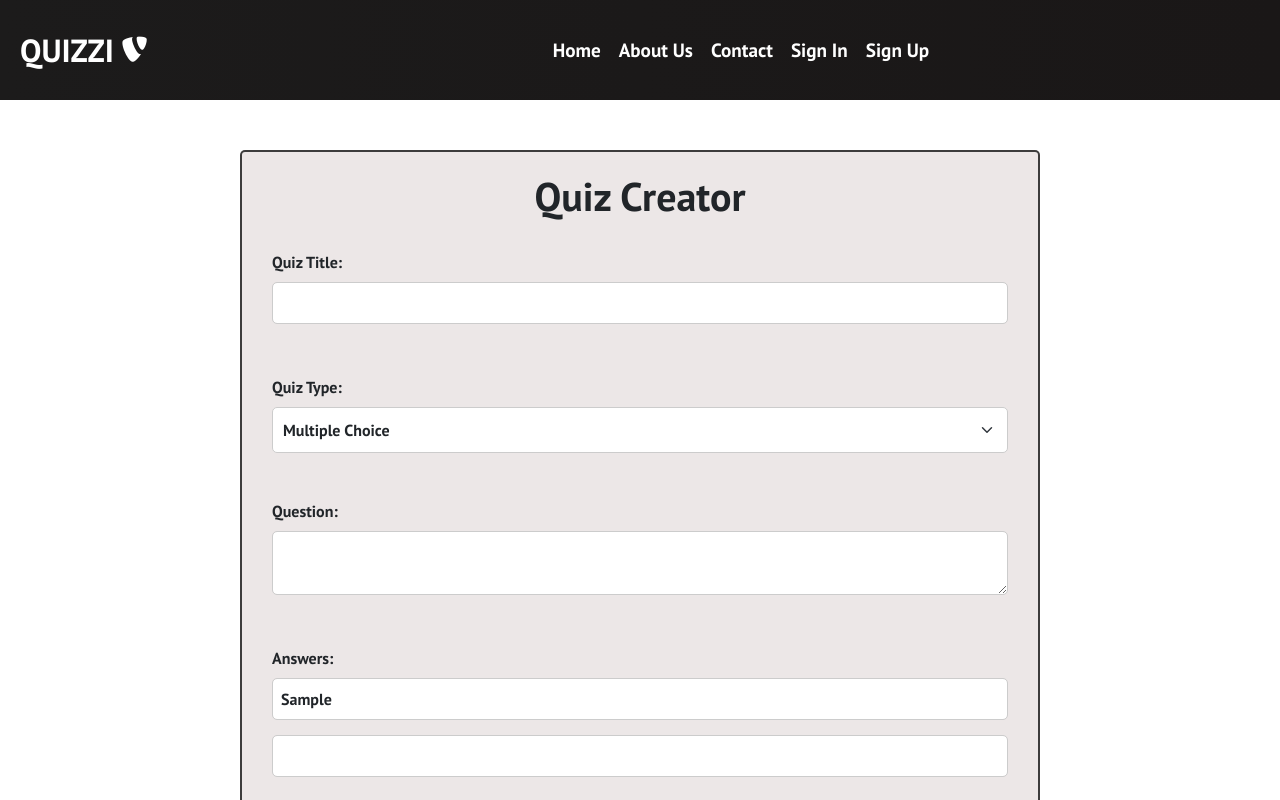
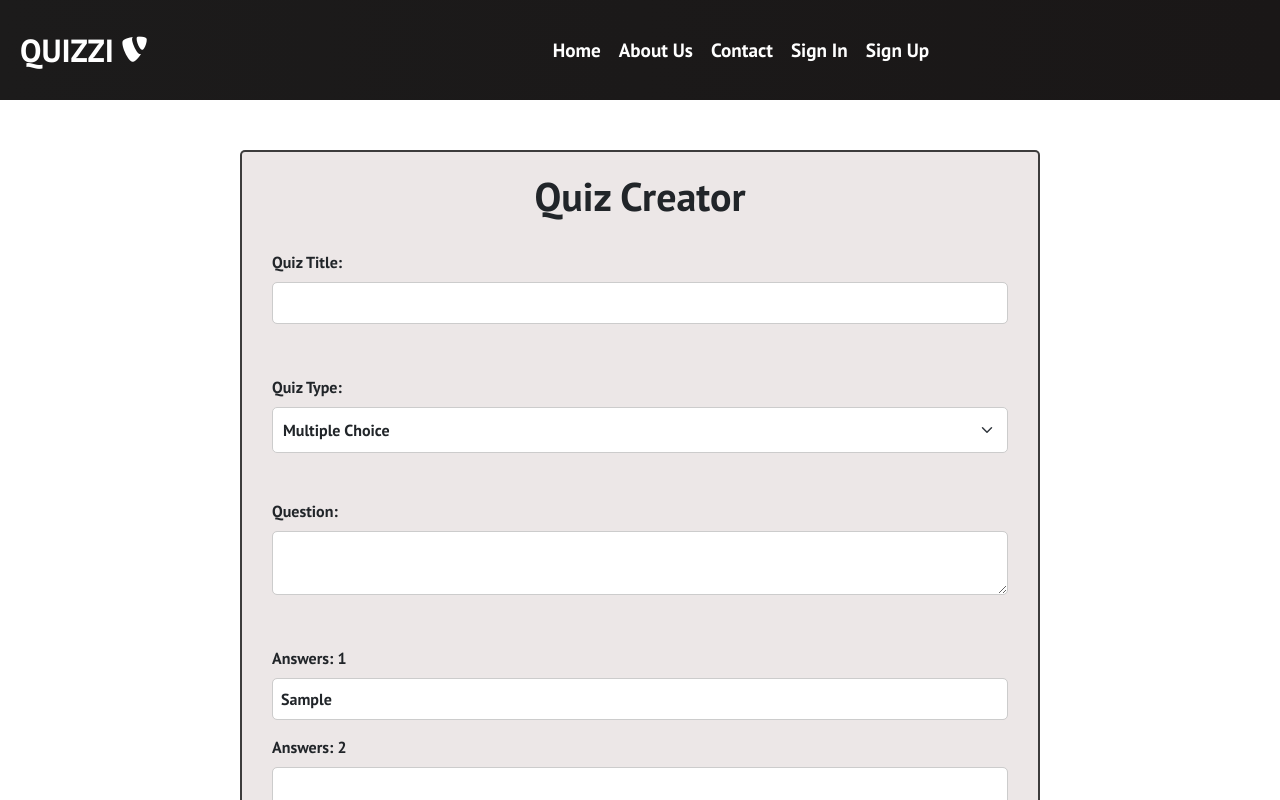
Before and after one commit to thenam176X/Comp231-Team4-Quizzi-app, a React (Create React App) app in the folder frontend/: page /create-quiz in a window 1280 px wide. Both pictures are taken after typing "Sample" into the empty fields and a click on the button "Add Answer". Shown: the top 800 px of the page. Built offline with nearby package versions, Linux system fonts and the light colour scheme; the HTML template or start-up script is replaced by a standard one.

Commit message:
ADD question timer

```diff
--- a/frontend/src/components/pages/QuizCreateForm.js
+++ b/frontend/src/components/pages/QuizCreateForm.js
@@ -99,6 +99,11 @@ const QuizCreator = () => {
   const QuestionText = styled.p`
   white-space: pre-line;
 `;
+const handleRemoveAnswer = () => {
+  const newAnswers = [...answers];
+  newAnswers.pop(); // remove the last answer
+  setAnswers(newAnswers);
+};
   return (
     <>
     <div className="container-menu">
@@ -137,9 +142,9 @@ const QuizCreator = () => {
       </div>
       {quizType === 'multiple-choice' && (
   <div className="mb-3">
-          <label className="form-label">Answers:</label>
     {answers.map((answer, index) => (
       <div key={index}>
+        <label className="form-label" key={index}>Answers: {index + 1}</label>
         <input
           type="text"
           className="form-control"
@@ -151,6 +156,11 @@ const QuizCreator = () => {
     <button className="btn btn-secondary mt-2" onClick={handleAddAnswer}>
       Add Answer
     </button>
+    {answers.length > 1 && (
+      <button className="btn btn-danger mt-2 ml-2" onClick={handleRemoveAnswer}>
+        Remove Answer
+      </button>
+    )}
   </div>
 )}
       {quizType === 'multiple-choice' && (
```
Lines whose indentation alone changed are shown as unchanged.
